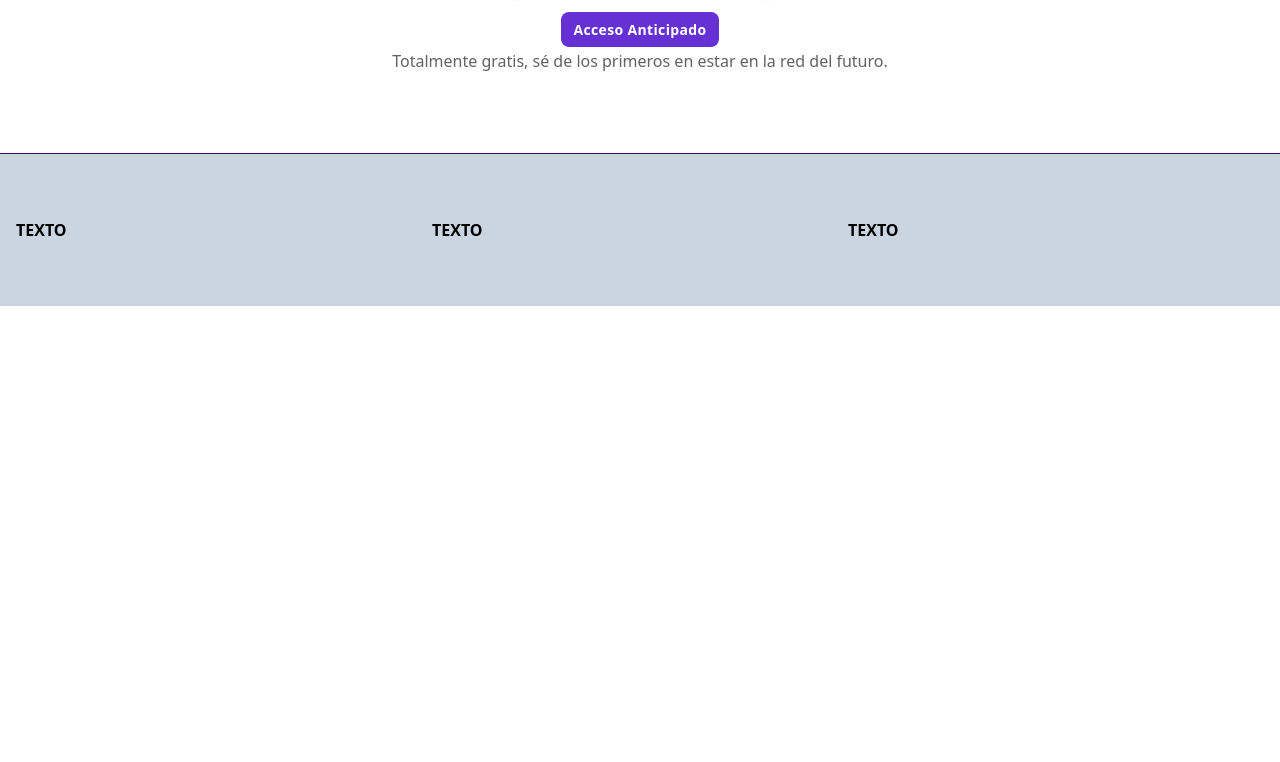
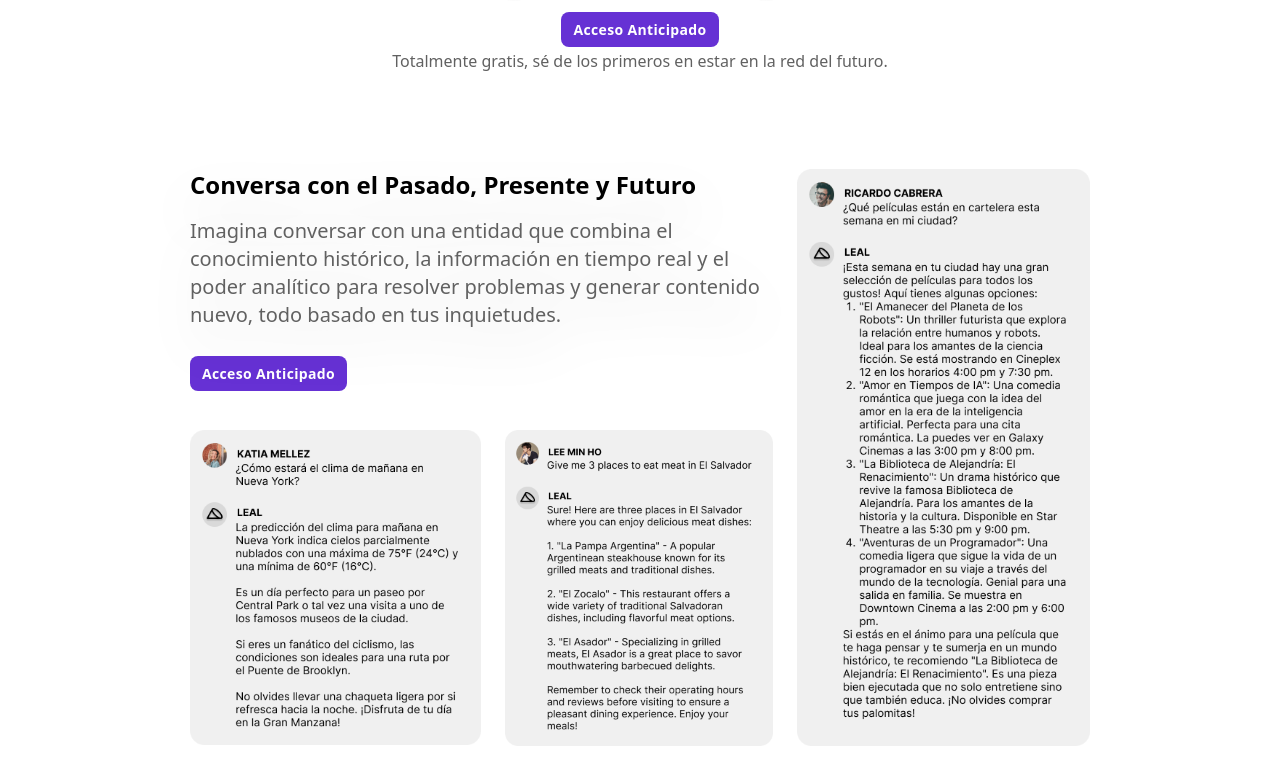
Before and after one commit to Alvarenga144/Alejandria-EarlyAccess-Landing, a React (Create React App) app: page / in a window 1280 px wide. Shown: the part 638-1400 px from the top of the page. Before the commit the page ends 944 px from the top, so only its background shows below. Built offline with nearby package versions, Linux system fonts and the light colour scheme; the HTML template or start-up script is replaced by a standard one.

Commit message:
conversations second section added

```diff
--- a/src/components/Conversations.jsx
+++ b/src/components/Conversations.jsx
@@ -1,21 +1,75 @@
 import React from "react";
+import { AccesoAntibutton } from "./AccesoAntiButton";
+import conver1 from '../assets/images/conver1.png';
+import conver2 from '../assets/images/conver2.png';
+import conver3 from '../assets/images/conver3.png';
 
 const Conversations = () => {
     return (
-        <div className="w-full bg-slate-300 py-16 px-4">
-            <div className="max-w[1240px] mx-auto grid md:grid-cols-3">
-                <div className="flex flex-col justify-center">
-                    <h2 className="text-[#000000] font-bold">TEXTO</h2>
+        <div className="w-full py-4 px-4 justify-center">
+
+            <div class="max-w-[900px] mx-auto
+                        md:grid md:grid-rows-2 md:grid-flow-col md:gap-4
+                        sm:grid sm:grid-rows-2 sm:grid-flow-col sm:gap-4
+                        flex flex-col gap-4">
+
+                <div class="md:row-span-1 md:col-span-2 md:h-[240px]
+                            sm:row-span-1 sm:col-span-1 sm:h-[310px] ">
+                    <h2 className="md:text-2xl sm:text-xl
+                                   text-xl text-[#000000] font-bold drop-shadow-2xl">Conversa con el Pasado, Presente y Futuro</h2>
+                    <p className="md:text-xl sm:text-md
+                                  text-md text-[#616161] mt-4 drop-shadow-2xl">Imagina conversar con una entidad que combina el conocimiento histórico, la información en tiempo real y el poder analítico para resolver problemas y generar contenido nuevo, todo basado en tus inquietudes.</p>
+                    <div className="md:text-left md:pb-0
+                                    sm:text-left sm:pb-0
+                                    mx-auto mt-8 pb-6 text-center">
+                        <AccesoAntibutton />
+                    </div>
                 </div>
-                <div className="flex flex-col justify-center">
-                    <h2 className="text-[#000000] font-bold">TEXTO</h2>
+                <div class="md:row-span-1 md:col-span-1 md:mt-[-36px]
+                            sm:row-span-1 sm:col-span-1 sm:mt-[-100px]">
+                    <img className="md:max-w-[291px] md:ml-0 mx-auto" src={conver1} alt="/" />
                 </div>
-                <div className="flex flex-col justify-center">
-                    <h2 className="text-[#000000] font-bold">TEXTO</h2>
+                <div class="md:row-span-1 md:col-span-1 md:mt-[-36px]
+                            sm:row-span-1 sm:col-span-1 sm:h-[310px]">
+                    <img className="md:max-w-[268px] md:ml-0 mx-auto" src={conver2} alt="/" />
+                </div>
+                <div class="md:row-span-2 md:col-span-1 md:mt-0
+                            sm:row-span-1 sm:col-span-1 sm:mt-[-100px]">
+                    <img className="md:max-w-[293px] mx-auto" src={conver3} alt="/" />
                 </div>
             </div>
+
         </div>
     );
 }
 
 export { Conversations };
+
+/*
+
+md:text-4xl sm:text-3xl text-xl
+
+        <div className="w-full bg-slate-300 py-16 px-4 justify-center">
+            <div class="max-w-[900px] mx-auto md:grid md:grid-rows-2 md:grid-flow-col md:gap-4 sm:flex sm:flex-col sm:gap-2">
+
+                <div class="md:row-span-1 md:col-span-2 mb-8">
+                    <h2 className="md:text-xl sm:text-md text-md text-[#000000] font-bold">Conversa con el Pasado, Presente y Futuro</h2>
+                    <p className="md:text-xl sm:text-md text-md text-[#616161] mt-4">Imagina conversar con una entidad que combina el conocimiento histórico, la información en tiempo real y el poder analítico para resolver problemas y generar contenido nuevo, todo basado en tus inquietudes.</p>
+                    <div className="mx-auto mt-8">
+                        <AccesoAntibutton />
+                    </div>
+                </div>
+                <div class="md:row-span-1 md:col-span-1">
+                    <img className="md:max-w-[291px] mx-auto sm:my-2" src={conver1} alt="/" />
+                </div>
+                <div class="md:row-span-1 md:col-span-1">
+                    <img className="md:max-w-[268px] mx-auto sm:my-2" src={conver2} alt="/" />
+                </div>
+                <div class="md:row-span-2 md:col-span-1">
+                    <img className="md:max-w-[268px] mx-auto sm:my-2" src={conver3} alt="/" />
+                </div>
+
+            </div>
+        </div>
+
+*/
--- a/src/components/Hero.jsx
+++ b/src/components/Hero.jsx
@@ -1,16 +1,16 @@
 import React from "react";
-import Partphone from '../assets/images/partphone.png'
+import Partphone from '../assets/images/partphone.png';
 import { AccesoAntibutton } from "./AccesoAntiButton";
 
 const Hero = () => {
     return(
-        <div className="w-full text-[#000000] justify-center border-b border-b-purple-950 pb-20">
+        <div className="w-full text-[#000000] justify-center pb-20">
             <div className="max-w-[900px]  md:mt-[120px]  sm:mt-[100px] mt-[80px] w-full mx-auto text-center flex flex-col">
-                <div className="flex text-center justify-center">
+                <div className="flex text-center justify-center z-[-10]">
                     <h1 className="font-black md:text-7xl sm:text-6xl text-5xl md:py-1 drop-shadow-2xl">PROYECTO <a href="#" className="text-transparent bg-clip-text bg-gradient-to-t from-[#110036] to-[#7B3DFF]">ALEJANDRÍA</a></h1>
                 </div>
-                <h3 className="md:text-4xl sm:text-3xl text-xl font-black drop-shadow-2xl">La nueva frontera del internet</h3>
-                <p className="md:text-xl sm:text-md text-md text-[#616161] px-2 mt-8 drop-shadow-2xl">
+                <h3 className="md:text-4xl sm:text-3xl text-xl font-black drop-shadow-2xl z-[-10]">La nueva frontera del internet</h3>
+                <p className="md:text-xl sm:text-md text-md text-[#616161] px-2 mt-8 drop-shadow-2xl z-[-10]">
                     Embárcate en un viaje hacia la nueva revolución de la humanidad. Una plataforma donde la red social se fusiona con la
                     <b className="text-[#7B3DFF] ml-1">inteligencia artificial</b>,
                     cambiando la forma en que interactuamos, aprendemos y creamos en el ciberespacio.
--- a/src/components/Navbar.jsx
+++ b/src/components/Navbar.jsx
@@ -28,8 +28,8 @@ const Navbar = () => {
                 <div onClick={handleNav} className='block md:hidden'>
                     {!nav ? <AiOutlineClose size={20} /> : <AiOutlineMenu size={20} />}
                 </div>
-                <div className={!nav ? 'fixed left-0 top-0 w-[80%] h-full border-r border-r-[#ADADAD] bg-[#FFFFFF] ease-in-out duration-500' : 'fixed left-[-100%]'}>
-                    <h1 className="text-lg font-bold tracking-wider text-[#000000] m-4">Alejandría</h1>
+                <div className={!nav ? 'fixed left-0 top-0 w-[80%] h-screen border-r border-r-[#ADADAD] bg-[#FFFFFF] ease-in-out duration-500 z-50' : 'fixed left-[-100%]'}>
+                    <h1 className="text-lg font-bold tracking-wider text-[#000000] m-4 z-50">Alejandría</h1>
                     <ul className="uppercase p-4 text-sm">
                         <li className="p-4 border-b border-b-[#ADADAD]">Section</li>
                         <li className="p-4 border-b border-b-[#ADADAD]">Section</li>
```
